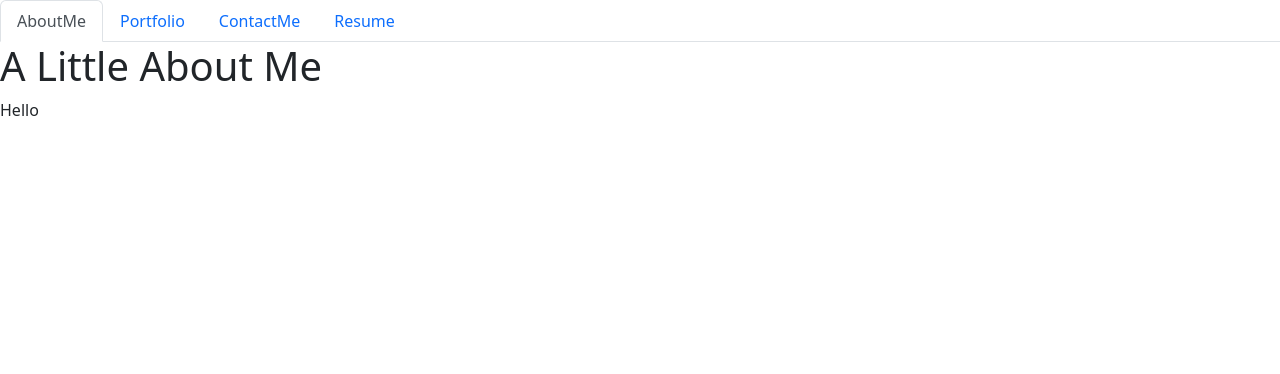
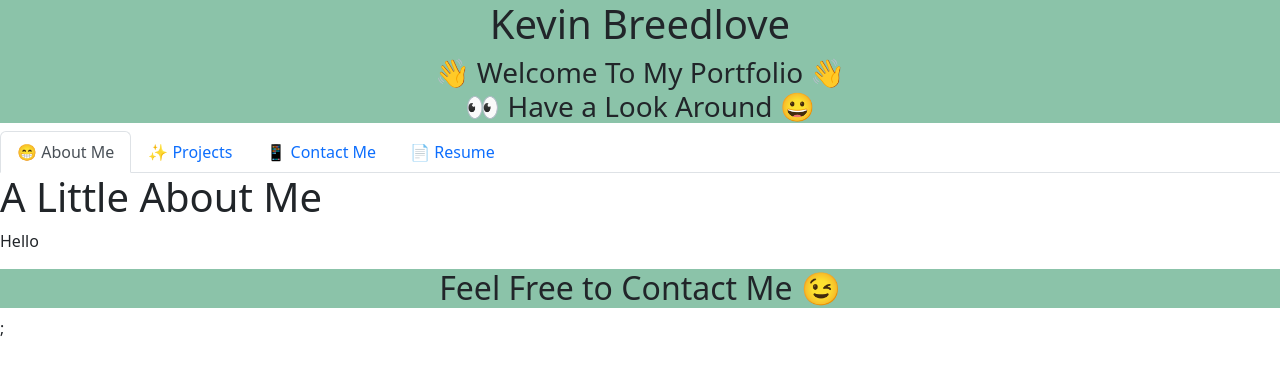
Before and after one commit to Chiweenie6/My_Projects_Portfolio, a React (Create React App) app: page / in a window 1280 px wide. Shown: the top 374 px of the page. Built offline with nearby package versions, Linux system fonts and the light colour scheme.

Commit message:
updated header and footer format

```diff
--- a/src/App.js
+++ b/src/App.js
@@ -3,6 +3,14 @@ import Header from "./components/Header";
 import PortfolioInfo from "./components/PortfolioInfo";
 import Footer from "./components/Footer";
 
-const App = () => <PortfolioInfo />;
+function App() {
+  return (
+    <div>
+      <Header />
+      <PortfolioInfo />
+      <Footer />;
+    </div>
+  );
+}
 
 export default App;
--- a/src/components/Footer.js
+++ b/src/components/Footer.js
@@ -2,8 +2,8 @@ import React from "react";
 
 export default function Footer () {
     return (
-        <div>
-            <h1>Feel Free to Contact Me 😉</h1>
+        <div class="text-center bg-success bg-opacity-50">
+            <h1 class="fs-2">Feel Free to Contact Me 😉</h1>
         </div>
     );
 }
--- a/src/components/Header.js
+++ b/src/components/Header.js
@@ -2,9 +2,9 @@ import React from "react";
 
 export default function Header () {
     return (
-        <div>
+        <div class="card-header text-center bg-success bg-opacity-50">
             <h1 class="fs-1">Kevin Breedlove</h1>
-            <h1 class="fs-3">😀 Welcome To My Portfolio, Have a Look Around 😀</h1>
+            <h1 class="fs-3">👋 Welcome To My Portfolio 👋<br></br>👀 Have a Look Around 😀</h1>
         </div>
     );
 }
--- a/src/components/NavigationTabs.js
+++ b/src/components/NavigationTabs.js
@@ -7,46 +7,46 @@ function NavigationTabs({ currentPage, changePage }) {
     <ul className="nav nav-tabs">
       <li className="nav-item">
         <a
-          href="#AboutMe 😁"
+          href="#AboutMe"
           onClick={() => changePage("AboutMe")}
           // Ternary operator that checks if the current page is "AboutMe", if it is, the current page will be 'nav-link-active', otherwise it will be 'nav-link'
           className={currentPage === "AboutMe" ? "nav-link active" : "nav-link"}
         >
-          AboutMe
+          😁 About Me
         </a>
       </li>
       <li className="nav-item">
         <a
-          href="#Portfolio 🎈"
-          onClick={() => changePage("Portfolio")}
-          // If the currentPage is `Portfolio`, the active link class from bootstrap is applied, if not, nav-link is applied.
+          href="#Projects"
+          onClick={() => changePage("Projects")}
+          // If the currentPage is `Projects`, the active link class from bootstrap is applied, if not, nav-link is applied.
           className={
-            currentPage === "Portfolio" ? "nav-link active" : "nav-link"
+            currentPage === "Projects" ? "nav-link active" : "nav-link"
           }
         >
-          Portfolio
+          ✨ Projects
         </a>
       </li>
       <li className="nav-item">
         <a
-          href="#ContactMe 📱"
+          href="#ContactMe"
           onClick={() => changePage("ContactMe")}
           // If the currentPage is `ContactMe`, the active link class from bootstrap is applied, if not, nav-link is applied.
           className={
             currentPage === "ContactMe" ? "nav-link active" : "nav-link"
           }
         >
-          ContactMe
+          📱 Contact Me
         </a>
       </li>
       <li className="nav-item">
         <a
-          href="#Resume 📄"
+          href="#Resume"
           onClick={() => changePage("Resume")}
           // If the currentPage is `Resume`, the active link class from bootstrap is applied, if not, nav-link is applied.
           className={currentPage === "Resume" ? "nav-link active" : "nav-link"}
         >
-          Resume
+          📄 Resume
         </a>
       </li>
     </ul>
--- a/src/components/PortfolioInfo.js
+++ b/src/components/PortfolioInfo.js
@@ -1,7 +1,7 @@
 import React, { useState } from "react";
 import NavigationTabs from "./NavigationTabs";
 import AboutMe from "./pages/AboutMe";
-import Portfolio from "./pages/Portfolio";
+import Projects from "./pages/Projects";
 import ContactMe from "./pages/ContactMe";
 import Resume from "./pages/Resume";
 
@@ -13,8 +13,8 @@ export default function PortfolioInfo() {
     if (currentPage === "AboutMe") {
       return <AboutMe />;
     }
-    if (currentPage === "Portfolio") {
-      return <Portfolio />;
+    if (currentPage === "Projects") {
+      return <Projects />;
     }
     if (currentPage === "ContactMe") {
       return <ContactMe />;
```
Also changed, not shown: src/components/pages/Projects.js (renamed from src/components/pages/Portfolio.js).
